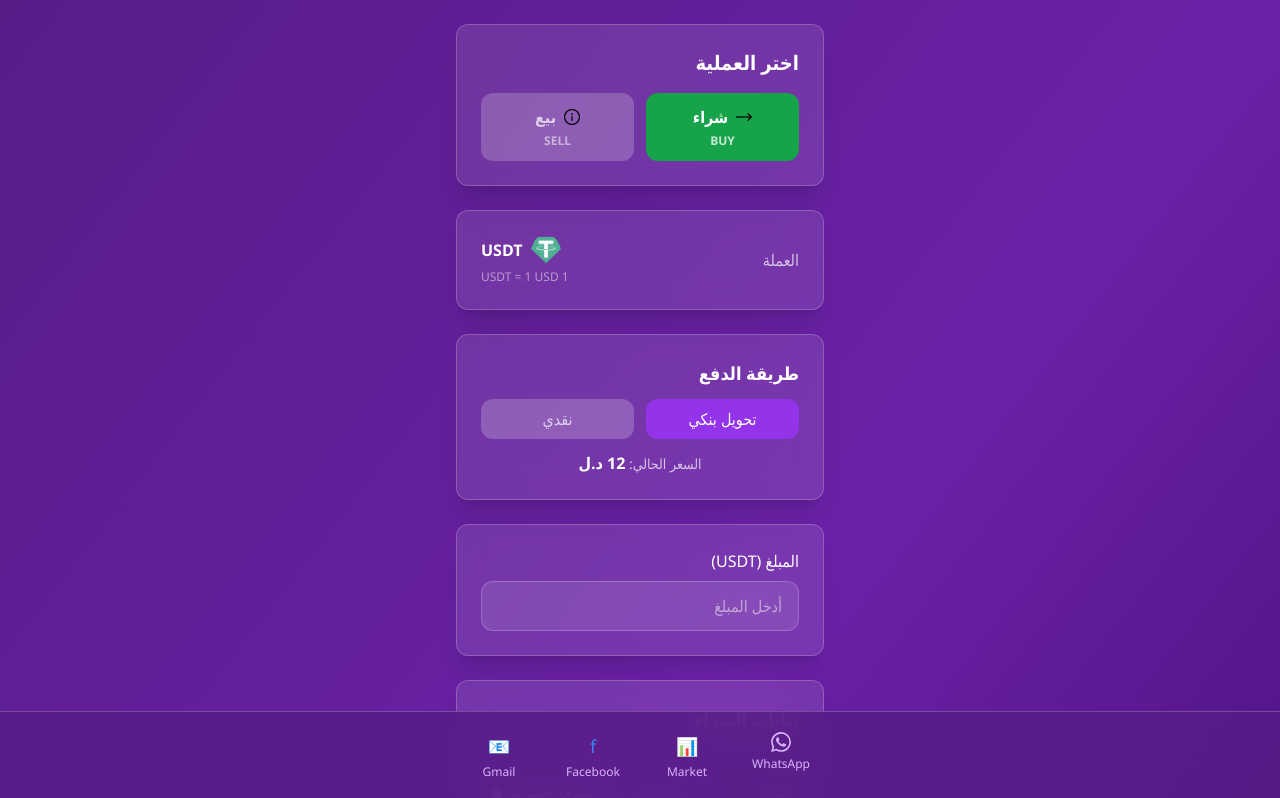
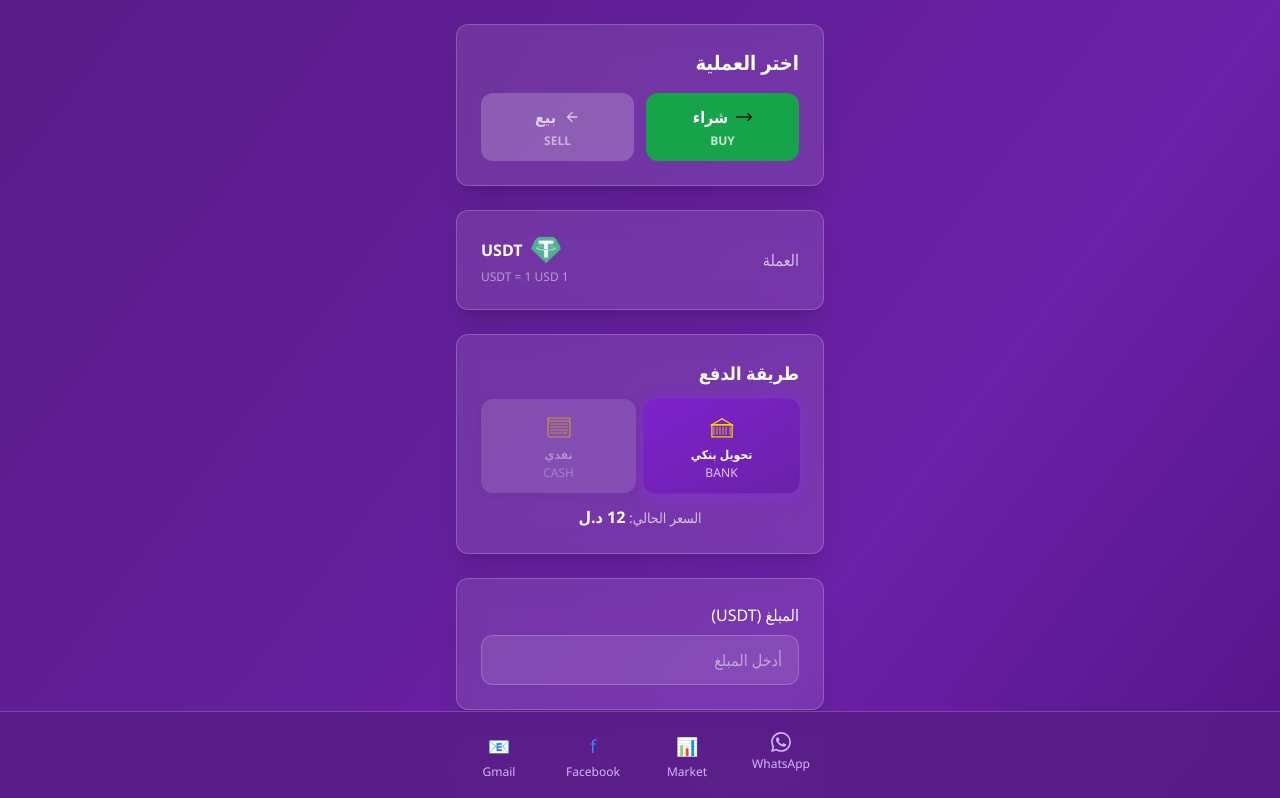
Before and after one commit to Tomyop/infinity-company-tripoli-libya, a React (Vite) app: page / in a window 1280 px wide. Shown: the top 798 px of the page. Built offline with nearby package versions, Linux system fonts and the light colour scheme; no server answers.

Commit message:
update latest version - UI + price + fixes

```diff
--- a/src/App.jsx
+++ b/src/App.jsx
@@ -31,6 +31,12 @@ const prices = {
 };
 
 function App() {
+  const vibrate = () => {
+    if (typeof navigator !== "undefined" && navigator.vibrate) {
+      navigator.vibrate(30);
+    }
+  };
+
   const [showWelcome, setShowWelcome] = useState(true);
   const [operation, setOperation] = useState('buy');
   const [paymentMethod, setPaymentMethod] = useState('bank');
@@ -355,7 +361,10 @@ ${formData.phone}
           <h2 className="text-xl font-bold text-white mb-4">اختر العملية</h2>
           <div className="grid grid-cols-2 gap-3">
             <button
-              onClick={() => setOperation('buy')}
+              onClick={() => {
+                vibrate();
+                setOperation('buy');
+              }}
               className={`py-3 px-4 rounded-xl font-bold transition-all duration-200 flex flex-col items-center justify-center ${
                 operation === 'buy'
                   ? 'bg-green-600 text-white'
@@ -369,7 +378,10 @@ ${formData.phone}
               <span className="text-xs opacity-75">BUY</span>
             </button>
             <button
-              onClick={() => setOperation('sell')}
+              onClick={() => {
+                vibrate();
+                setOperation('sell');
+              }}
               className={`py-3 px-4 rounded-xl font-bold transition-all duration-200 flex flex-col items-center justify-center ${
                 operation === 'sell'
                   ? 'bg-red-600 text-white'
@@ -377,7 +389,9 @@ ${formData.phone}
               }`}
             >
               <div className="flex items-center gap-2 mb-1">
-                <img src={sellIcon} alt="Sell" width="16" height="16" />
+                <svg width="16" height="16" viewBox="0 0 24 24" fill="currentColor" style={{ transform: 'scaleX(-1)' }}>
+                  <path d="M12 4l-1.41 1.41L16.17 11H4v2h12.17l-5.58 5.59L12 20l8-8z"/>
+                </svg>
                 <span>بيع</span>
               </div>
               <span className="text-xs opacity-75">SELL</span>
@@ -408,26 +422,61 @@ ${formData.phone}
         {/* Payment Method */}
         <div className="card-primary mb-6">
           <h3 className="text-lg font-bold text-white mb-3">طريقة الدفع</h3>
-          <div className="grid grid-cols-2 gap-3">
+          <div className="grid grid-cols-2 gap-2">
             <button
-              onClick={() => setPaymentMethod('bank')}
-              className={`py-2 px-4 rounded-xl font-medium transition-all duration-200 ${
+              onClick={() => {
+                vibrate();
+                setPaymentMethod('bank');
+              }}
+              className={`py-3 px-3 rounded-xl font-medium transition-all duration-300 flex flex-col items-center justify-center ${
                 paymentMethod === 'bank'
-                  ? 'bg-purple-600 text-white'
-                  : 'bg-white/20 text-white/70 hover:bg-white/30'
+                  ? 'bg-gradient-to-br from-purple-700 to-purple-800 text-white shadow-lg'
+                  : 'bg-white/20 text-white/70 hover:bg-white/30 opacity-60'
               }`}
+              style={{
+                boxShadow: paymentMethod === 'bank' ? '0 4px 15px rgba(147, 51, 234, 0.4), 0 0 15px rgba(147, 51, 234, 0.2)' : '0 2px 8px rgba(0,0,0,0.1)',
+                transform: paymentMethod === 'bank' ? 'scale(1.01)' : 'scale(1)'
+              }}
             >
-              تحويل بنكي
+              <svg width="32" height="32" viewBox="0 0 32 32" fill="none" style={{ marginBottom: '4px' }}>
+                <rect x="6" y="14" width="20" height="12" stroke="#FFD700" strokeWidth="1.2" fill="none"/>
+                <line x1="8" y1="16" x2="8" y2="24" stroke="#FFD700" strokeWidth="0.8"/>
+                <line x1="11" y1="16" x2="11" y2="24" stroke="#FFD700" strokeWidth="0.8"/>
+                <line x1="14" y1="16" x2="14" y2="24" stroke="#FFD700" strokeWidth="0.8"/>
+                <line x1="17" y1="16" x2="17" y2="24" stroke="#FFD700" strokeWidth="0.8"/>
+                <line x1="20" y1="16" x2="20" y2="24" stroke="#FFD700" strokeWidth="0.8"/>
+                <line x1="24" y1="16" x2="24" y2="24" stroke="#FFD700" strokeWidth="0.8"/>
+                <polygon points="6,14 16,8 26,14" stroke="#FFD700" strokeWidth="1.2" fill="none"/>
+              </svg>
+              <span className="text-xs font-bold">تحويل بنكي</span>
+              <span className="text-xs opacity-75 mt-0.5">BANK</span>
             </button>
             <button
-              onClick={() => setPaymentMethod('cash')}
-              className={`py-2 px-4 rounded-xl font-medium transition-all duration-200 ${
+              onClick={() => {
+                vibrate();
+                setPaymentMethod('cash');
+              }}
+              className={`py-3 px-3 rounded-xl font-medium transition-all duration-300 flex flex-col items-center justify-center ${
                 paymentMethod === 'cash'
-                  ? 'bg-purple-600 text-white'
-                  : 'bg-white/20 text-white/70 hover:bg-white/30'
+                  ? 'bg-gradient-to-br from-purple-700 to-purple-800 text-white shadow-lg'
+                  : 'bg-white/20 text-white/70 hover:bg-white/30 opacity-60'
               }`}
+              style={{
+                boxShadow: paymentMethod === 'cash' ? '0 4px 15px rgba(147, 51, 234, 0.4), 0 0 15px rgba(147, 51, 234, 0.2)' : '0 2px 8px rgba(0,0,0,0.1)',
+                transform: paymentMethod === 'cash' ? 'scale(1.01)' : 'scale(1)'
+              }}
             >
-              نقدي
+              <svg width="32" height="32" viewBox="0 0 32 32" fill="none" style={{ marginBottom: '4px' }}>
+                <rect x="5" y="10" width="22" height="16" rx="2" stroke="#FFD700" strokeWidth="1.2" fill="none"/>
+                <line x1="7" y1="13" x2="25" y2="13" stroke="#FFD700" strokeWidth="0.8"/>
+                <line x1="7" y1="16" x2="25" y2="16" stroke="#FFD700" strokeWidth="0.8"/>
+                <line x1="7" y1="19" x2="25" y2="19" stroke="#FFD700" strokeWidth="0.8"/>
+                <line x1="7" y1="22" x2="19" y2="22" stroke="#FFD700" strokeWidth="0.8"/>
+                <circle cx="22" cy="22" r="1.2" stroke="#FFD700" strokeWidth="0.8" fill="none"/>
+                <path d="M5 10 L5 7 L27 7 L27 10" stroke="#FFD700" strokeWidth="1.2" fill="none"/>
+              </svg>
+              <span className="text-xs font-bold">نقدي</span>
+              <span className="text-xs opacity-75 mt-0.5">CASH</span>
             </button>
           </div>
           <div className="mt-3 text-center">
```
Also changed, not shown: src/assets/logo.png (deleted).
